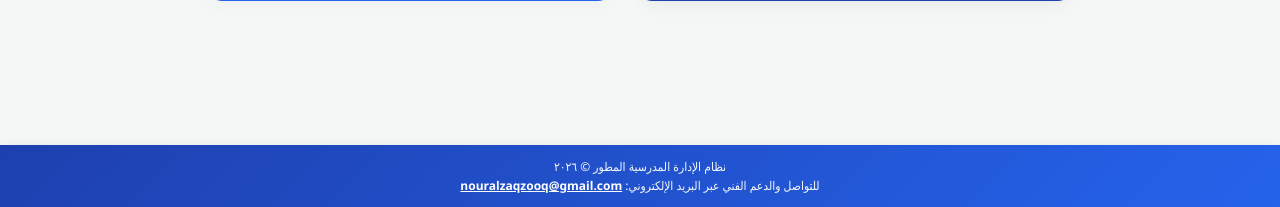
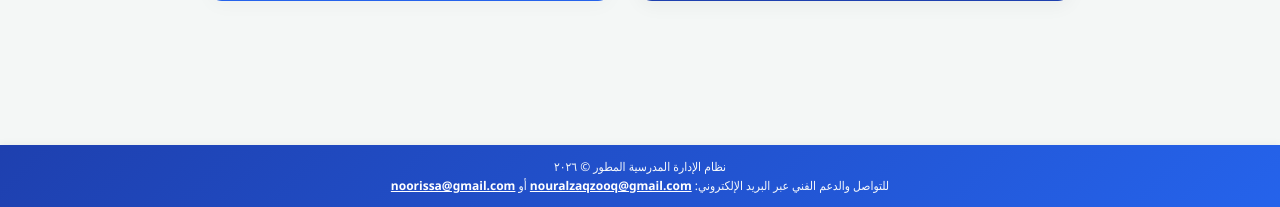
Before and after one commit to nouralzaqzooq/projectfainlWeb2, a PHP site: page /login.php in a window 1280 px wide. Shown: the part 593-800 px from the top of the page. Run offline with PHP 8.4, Linux system fonts and the light colour scheme.

Commit message:
Update login.php

```diff
--- a/login.php
+++ b/login.php
@@ -104,10 +104,13 @@
 
     </div>
 
-    <!-- الفوتر المطور مع إيميل التواصل الخاص بكِ -->
+    <!-- الفوتر المطور مع إيميل التواصل المحدث -->
     <footer class="simple-footer">
         <div>نظام الإدارة المدرسية المطور © ٢٠٢٦</div>
-        <div>للتواصل والدعم الفني عبر البريد الإلكتروني: <a href="mailto:nouralzaqzooq@gmail.com">nouralzaqzooq@gmail.com</a></div>
+        <div>للتواصل والدعم الفني عبر البريد الإلكتروني:
+            <a href="mailto:nouralzaqzooq@gmail.com">nouralzaqzooq@gmail.com</a> أو
+            <a href="mailto:noorissa@gmail.com">noorissa@gmail.com</a>
+        </div>
     </footer>
 
 </body>
```
